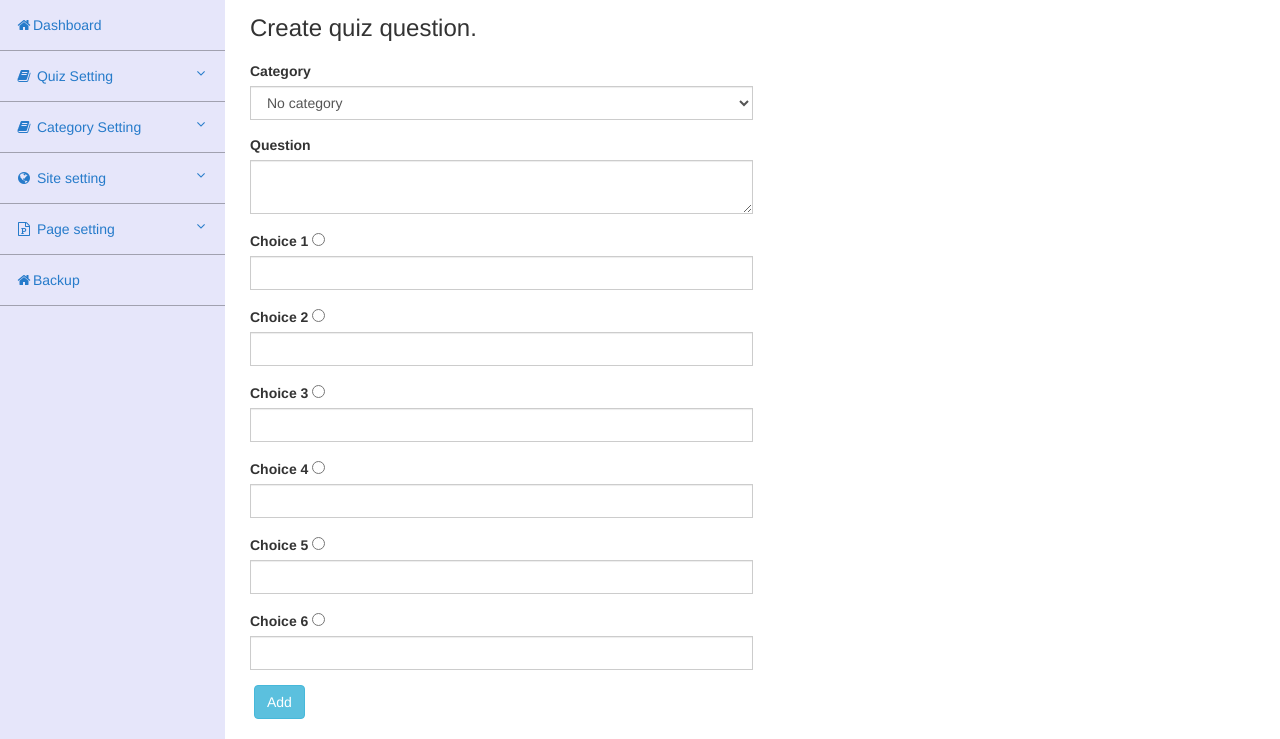
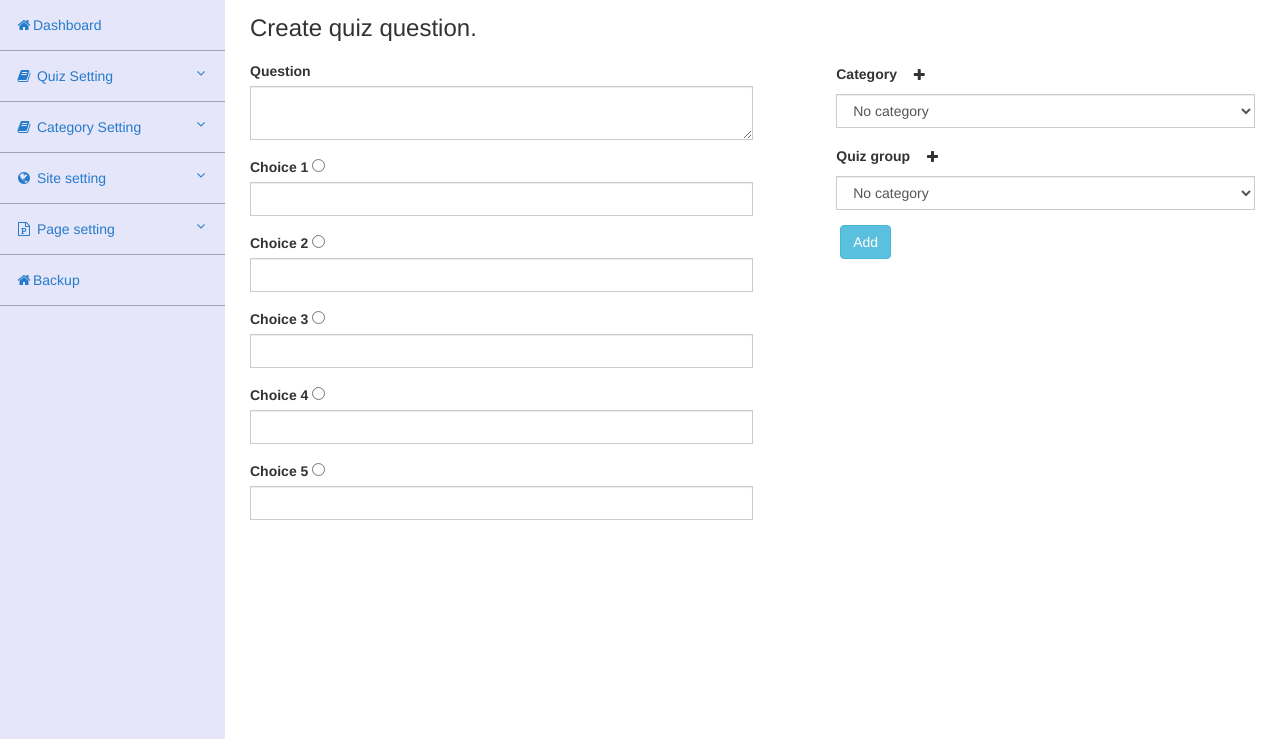
Before and after one commit to coloftech/civil-quiz, a CodeIgniter app: page /database/index.php/quiz/create in a window 1280 px wide. Shown: the part 61-800 px from the top of the page. Run offline with CodeIgniter, Linux system fonts and the light colour scheme; data that the repository does not hold is empty; some libraries are stand-ins or nearby versions.

Commit message:
quiz update 4

```diff
--- a/application/views/quiz/create.php
+++ b/application/views/quiz/create.php
@@ -3,10 +3,7 @@
 <div class="form-responsive">
 	<form class="form form-horizontal" action="<?=site_url('quiz/add');?>" method="post" autocomplete="off" id="frmquestion" name="frmquestion" >
 		<div class="col-md-6">
-		<div class="form-group">
-			<label for="question">Category</label>
-			<?=$category?>
-		</div>
+
 		<div class="form-group">
 			<label for="question">Question</label>
 			<textarea class="form-control" name="question" id="question" class="summernote" required></textarea>
@@ -32,16 +29,23 @@
 			<label for="answer5">Choice 5 <input type="radio" name="answer" id="answer5" value="5"></label>
 			<input type="text" name="choice5" id="choice5" class="form-control" required  />
 		</div>
-		<div class="form-group choices">
-			<label for="answer6">Choice 6 <input type="radio" name="answer" id="answer6" value="6"></label>
-			<input type="text" name="choice6" id="choice6" class="form-control"  required />
+
+
+		</div>
+		<div class="col-md-1"></div>
+		<div class="col-md-5">
+			<div class="form-group">
+			<label for="question">Category <i class="btn fa fa-plus"></i></label>
+			<?=$category?>
+		</div><div class="form-group">
+			<label for="question">Quiz group <i class="btn fa fa-plus"></i></label>
+			<?=$category?>
 		</div>
 
 		<div class="form-group">
 			<label  for="Add"></label>
 			<button class="btn btn-info" type="submit" name="btn_add" id="btn_add">Add</button>
 		</div>
-
 		</div>
 	</form>
 </div>
--- a/application/views/templates/common/menu_admin.php
+++ b/application/views/templates/common/menu_admin.php
@@ -41,8 +41,8 @@
                     <a href="#" data-toggle="collapse" data-target="#submenu-2"><i class="fa fa-fw fa-book"></i>  Quiz Setting<i class="fa fa-fw fa-angle-down pull-right"></i></a>
                     <ul id="submenu-2" class="collapse">
 
-                        <li><a href="<?=site_url('quiz/create');?>"><i class="fa fa-angle-double-right"></i> New</a></li>
-                        <li><a href="<?=site_url('quiz/list_questions');?>"><i class="fa fa-angle-double-right"></i> List posts</a></li>
+                        <li><a href="<?=site_url('quiz/create');?>"><i class="fa fa-angle-double-right"></i> Create a quiz</a></li>
+                        <li><a href="<?=site_url('quiz/list_questions');?>"><i class="fa fa-angle-double-right"></i> List save quiz</a></li>
                         <li><a href="<?=site_url('quiz/takeaquiz');?>"><i class="fa fa-angle-double-right"></i> Take a quiz</a></li>
 
                     </ul>
```
